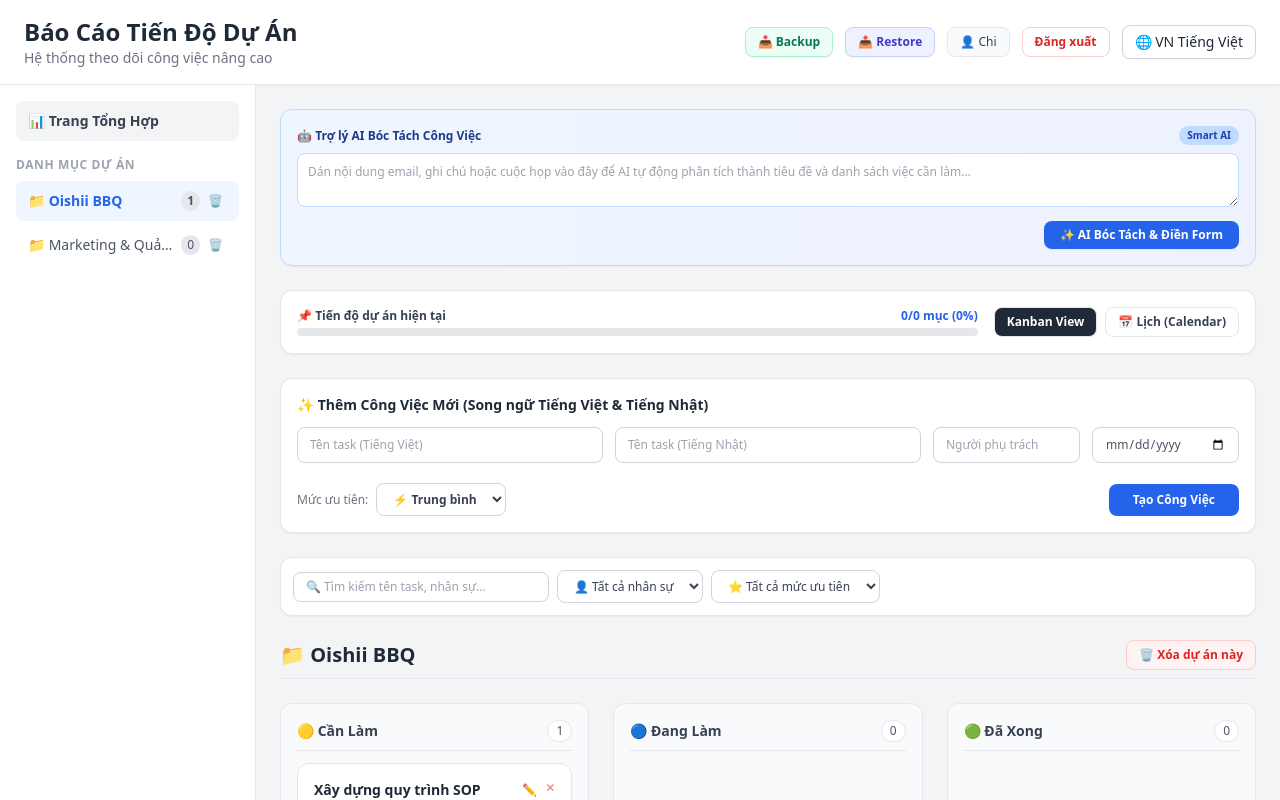
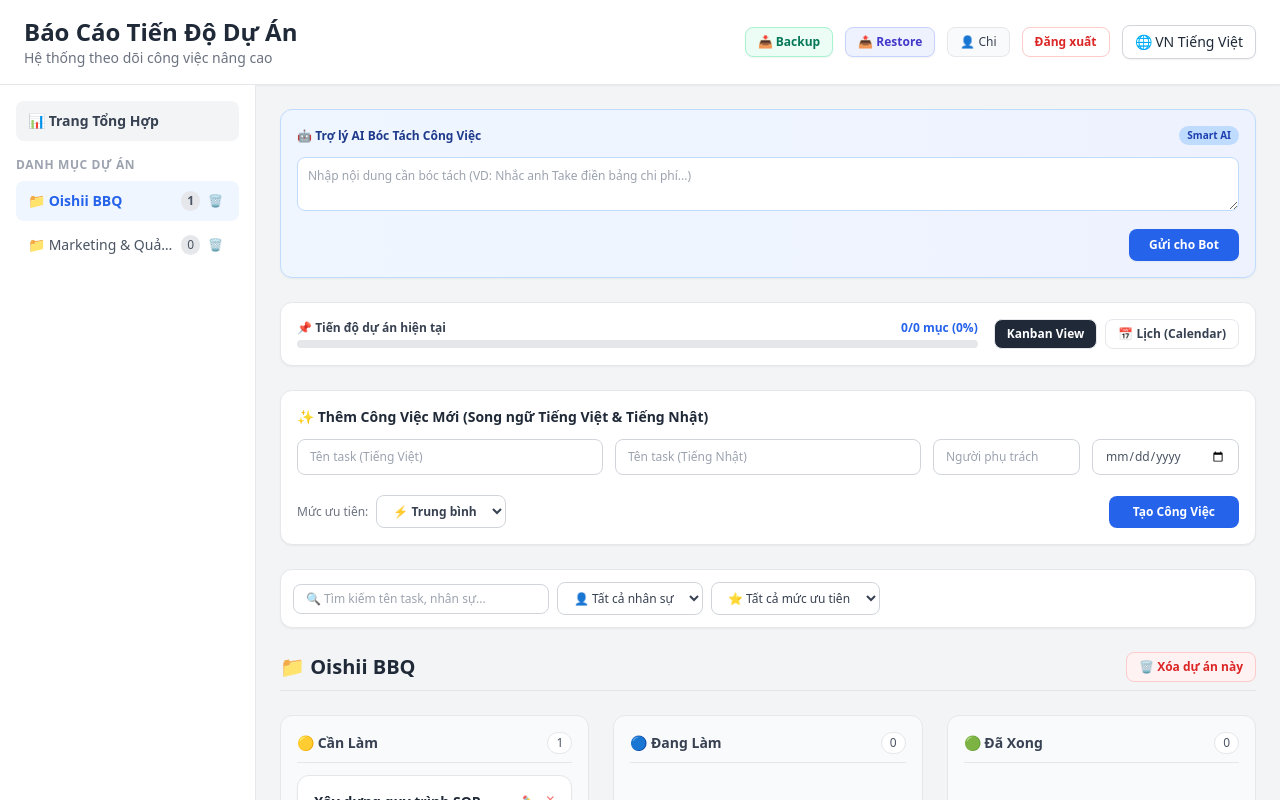
Before and after one commit to Chinguyen9213/D-n-1, a React (Vite) app in the folder frontend/: page / in a window 1280 px wide. Shown: the top 800 px of the page. Built offline with nearby package versions, Linux system fonts and the light colour scheme.

Commit message:
Update App.jsx

```diff
--- a/frontend/src/App.jsx
+++ b/frontend/src/App.jsx
@@ -8,7 +8,7 @@ const PRIORITIES = {
   LOW: { labelVi: '✅ Thấp', labelJa: '✅ 低', color: 'text-blue-600', bg: 'bg-blue-50', border: 'border-blue-200' }
 };
 
-// --- COMPONENT TRỢ LÝ AI BÓC TÁCH CÔNG VIỆC ---
+// --- COMPONENT TRỢ LÝ AI BÓC TÁCH CÔNG VIỆC (ĐÃ SỬA LỖI SYNTAX) ---
 function AiAssistant({ onParsed, isJa }) {
   const [inputContent, setInputContent] = useState('');
   const [loading, setLoading] = useState(false);
@@ -16,7 +16,6 @@ function AiAssistant({ onParsed, isJa }) {
   const handleAiParse = () => {
     if (!inputContent.trim()) return;
     setLoading(true);
-    // Giả lập quá trình AI phân tích văn bản/ghi chú thô thành task
     setTimeout(() => {
       const lines = inputContent.split('\n').filter(l => l.trim().length > 0);
       const title = lines[0] ? lines[0].replace(/^[-*•]\s*/, '') : (isJa ? 'AIからのタスク' : 'Công việc từ AI');
@@ -39,7 +38,7 @@ function AiAssistant({ onParsed, isJa }) {
   };
 
   return (
-    <div className="bg-gradient-to-r from-blue-50 to-indigo-50 p-4 rounded-xl border border-blue-200 shadow-sm space-y-2">
+    <div className="bg-gradient-to-r from-blue-50 to-indigo-50 p-4 rounded-xl border border-blue-200 shadow-sm space-y-3">
       <div className="flex justify-between items-center">
         <h3 className="text-xs font-bold text-blue-900 flex items-center gap-1.5">
           🤖 {isJa ? 'AIアシスタント (タスク自動分解)' : 'Trợ lý AI Bóc Tách Công Việc'}
@@ -48,7 +47,7 @@ function AiAssistant({ onParsed, isJa }) {
       </div>
       <textarea
         rows="2"
-        placeholder={isJa ? 'ここに文章や議事録を貼り付けてください。AIがタスクとチェックリストに分解します...' : 'Dán nội dung email, ghi chú hoặc cuộc họp vào đây để AI tự động phân tích thành tiêu đề và danh sách việc cần làm...'}
+        placeholder={isJa ? 'ここに文章や議事録を貼り付けてください...' : 'Nhập nội dung cần bóc tách (VD: Nhắc anh Take điền bảng chi phí...)'}
         value={inputContent}
         onChange={(e) => setInputContent(e.target.value)}
         className="w-full text-xs border border-blue-200 rounded-lg p-2.5 focus:outline-none focus:border-blue-500 bg-white"
@@ -58,9 +57,9 @@ function AiAssistant({ onParsed, isJa }) {
           type="button"
           onClick={handleAiParse}
           disabled={loading}
-          className="bg-blue-600 hover:bg-blue-700 text-white text-xs font-bold px-4 py-1.5 rounded-lg shadow-sm transition flex items-center gap-1"
+          className="bg-blue-600 hover:bg-blue-700 text-white text-xs font-bold px-5 py-2 rounded-lg shadow-sm transition flex items-center gap-1.5"
         >
-          {loading ? (isJa ? '解析中...' : 'Đang phân tích...') : (isJa ? '✨ AIで解析してフォームに反映' : '✨ AI Bóc Tách & Điền Form')}
+          {loading ? (isJa ? '送信中...' : 'Đang xử lý...') : (isJa ? 'ボットに送信' : 'Gửi cho Bot')}
         </button>
       </div>
     </div>
@@ -125,7 +124,6 @@ function MainApp({ user, onLogout }) {
   useEffect(() => { localStorage.setItem('kanban_projects', JSON.stringify(projects)); }, [projects]);
   useEffect(() => { localStorage.setItem('kanban_tasks', JSON.stringify(tasks)); }, [tasks]);
 
-  // --- TÍNH NĂNG BACKUP & RESTORE DỮ LIỆU ---
   const exportData = () => {
     const data = JSON.stringify({ projects, tasks }, null, 2);
     const blob = new Blob([data], { type: 'application/json' });
@@ -157,13 +155,10 @@ function MainApp({ user, onLogout }) {
     reader.readAsText(file);
     e.target.value = null;
   };
-  // ------------------------------------------
 
   const [currentView, setCurrentView] = useState('p1');
   const [newProjectNameVi, setNewProjectNameVi] = useState('');
   const [newProjectNameJa, setNewProjectNameJa] = useState('');
-
-  const [checklistFilter, setChecklistFilter] = useState('all');
 
   const [newTaskTitleVi, setNewTaskTitleVi] = useState('');
   const [newTaskTitleJa, setNewTaskTitleJa] = useState('');
@@ -240,7 +235,6 @@ function MainApp({ user, onLogout }) {
     setNewTaskPriority('MEDIUM');
   };
 
-  // Callback nhận kết quả từ trợ lý AI để điền vào form thêm task mới
   const handleAiParsedResult = (data) => {
     setNewTaskTitleVi(data.titleVi);
     setNewTaskTitleJa(data.titleJa);
@@ -396,13 +390,11 @@ function MainApp({ user, onLogout }) {
           <button
             onClick={exportData}
             className="text-xs bg-emerald-50 text-emerald-700 hover:bg-emerald-100 border border-emerald-200 px-3 py-1.5 rounded-lg font-bold shadow-sm transition"
-            title="Lưu file backup dữ liệu về máy"
           >
             📥 Backup
           </button>
           <label
             className="text-xs bg-indigo-50 text-indigo-700 hover:bg-indigo-100 border border-indigo-200 px-3 py-1.5 rounded-lg font-bold shadow-sm cursor-pointer transition"
-            title="Khôi phục dữ liệu từ file backup"
           >
             📤 Restore
             <input type="file" accept=".json" onChange={importData} className="hidden" />
@@ -500,7 +492,7 @@ function MainApp({ user, onLogout }) {
             </div>
           ) : (
             <div className="space-y-6">
-              {/* TÍCH HỢP TRỢ LÝ AI Ở ĐÂY */}
+              {/* Trợ lý AI Bóc Tách Công Việc */}
               <AiAssistant onParsed={handleAiParsedResult} isJa={isJa} />
 
               {(() => {
```
